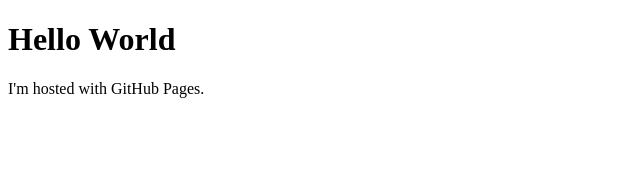
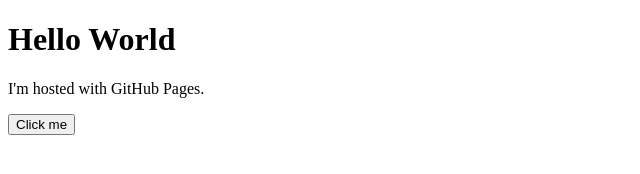
Before and after one commit to sanqianslience/sanqianslience.github.io, a plain HTML site: page index.html in a window 1280 px wide. Shown: the whole page, without its empty margins (0-640 px from the left). Drawn offline with Linux system fonts and the light colour scheme.

Commit message:
git commit

```diff
--- a/index.html
+++ b/index.html
@@ -3,5 +3,8 @@
 <body>
 <h1>Hello World</h1>
 <p>I'm hosted with GitHub Pages.</p>
+<a href="http://39.97.230.138/owncloud/">
+    <button>Click me</button>
+</a>
 </body>
 </html>
```
